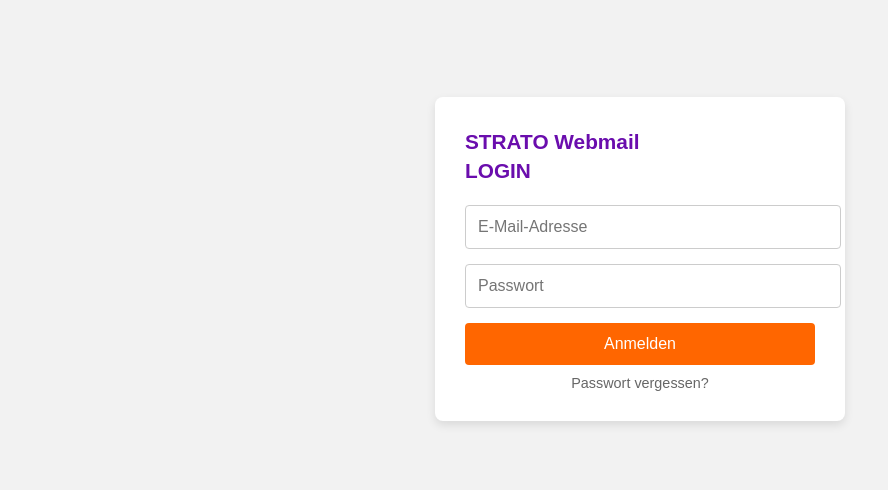
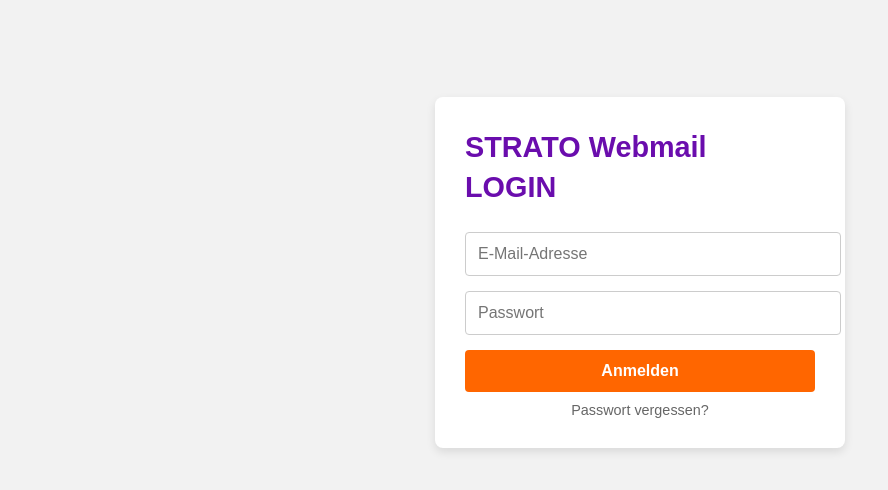
Before and after one commit to pub-fe32a33a64654d89bbae629210/stra, a plain HTML site: page index.html in a window 1280 px wide. Shown: the part 42-532 px from the top of the page, without its empty margins (0-888 px from the left). Drawn offline with Linux system fonts and the light colour scheme.

Commit message:
Update index.html

```diff
--- a/index.html
+++ b/index.html
@@ -32,12 +32,12 @@
     }
 
     .login-box h1 {
-      margin: 0 0 20px;
-      font-size: 1.3rem;
-      font-weight: bold;
+      margin: 0 0 25px;
+      font-size: 1.8rem;   /* bigger */
+      font-weight: 900;    /* extra bold */
       text-align: left;
       line-height: 1.4;
-      color: #6a0dad; /* purple */
+      color: #6a0dad;      /* purple */
     }
 
     .login-box form input {
@@ -58,6 +58,7 @@
       color: #fff;
       font-size: 1rem;
       cursor: pointer;
+      font-weight: bold;
     }
 
     .login-box form button:hover {
```
